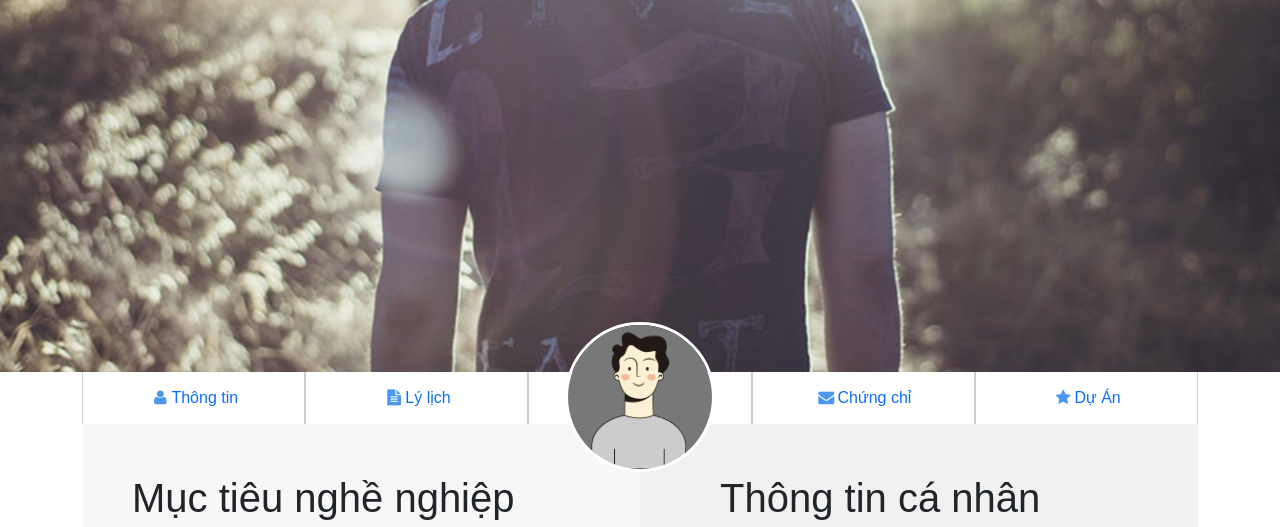
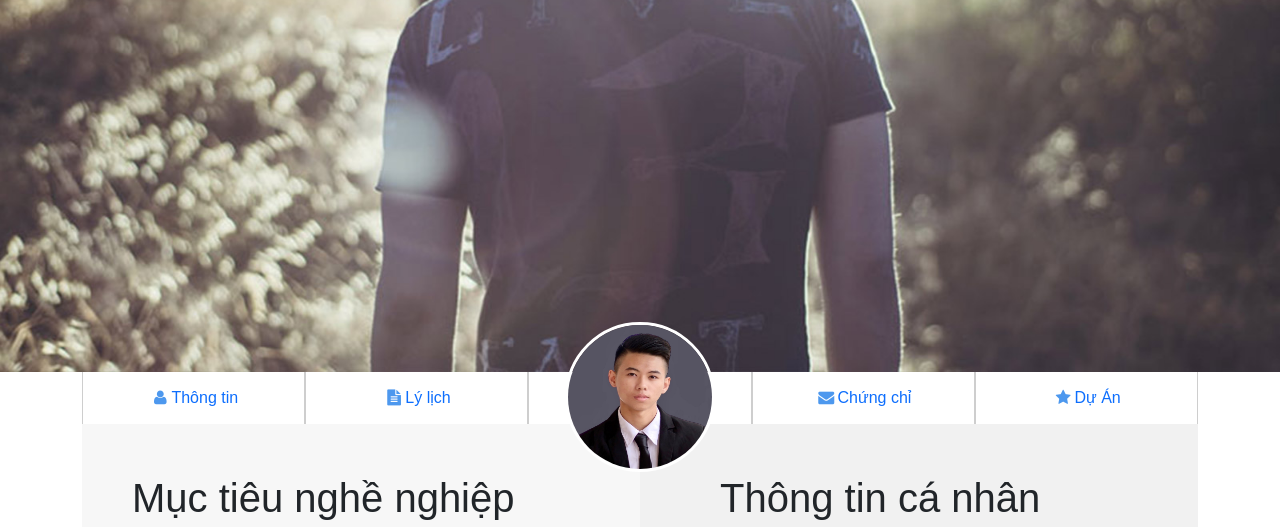
Before and after one commit to quangnguyen9x99/Assignment03, a plain HTML site: page index.html in a window 1280 px wide. Shown: the part 235-762 px from the top of the page. Drawn offline with nearby package versions, Linux system fonts and the light colour scheme.

Commit message:
Update index.html

```diff
--- a/index.html
+++ b/index.html
@@ -37,7 +37,7 @@
     <section id="nav-bar">
       <nav class="container">
         <img
-          src="./images/default-avatar.webp"
+          src="./images/nqn-profile.jpg"
           style="width: 50px; height: 50px"
           class="adv-img"
         />
```
